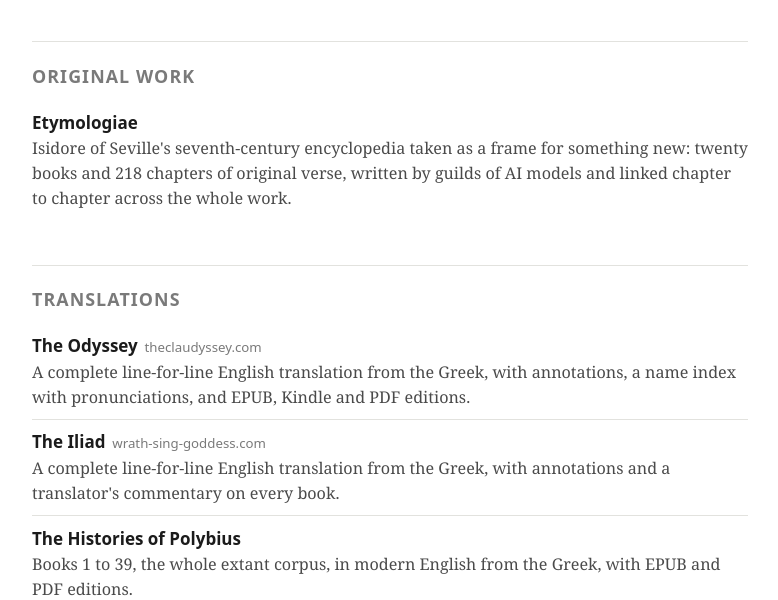
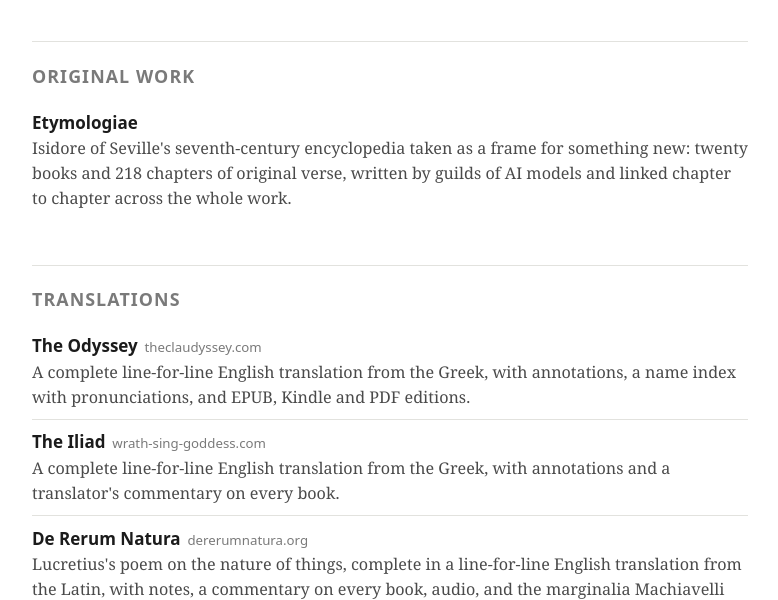
Before and after one commit to spinchange/spinchange.github.io, a plain HTML site: page index.html in a window 1280 px wide. Shown: the part 183-783 px from the top of the page, without its empty margins (250-1028 px from the left). Drawn offline with Linux system fonts and the light colour scheme.

Commit message:
Add De Rerum Natura (dererumnatura.org) with paperback link
Co-Authored-By: Claude Sonnet 5.5 <noreply@anthropic.com>

```diff
--- a/index.html
+++ b/index.html
@@ -45,6 +45,7 @@ footer{margin-top:3rem;padding-top:1rem;border-top:1px solid var(--line);font-fa
 <ul>
   <li><a class="t" href="https://theclaudyssey.com/">The Odyssey</a><span class="u">theclaudyssey.com</span><span class="d">A complete line-for-line English translation from the Greek, with annotations, a name index with pronunciations, and EPUB, Kindle and PDF editions.</span></li>
   <li><a class="t" href="https://wrath-sing-goddess.com/">The Iliad</a><span class="u">wrath-sing-goddess.com</span><span class="d">A complete line-for-line English translation from the Greek, with annotations and a translator's commentary on every book.</span></li>
+  <li><a class="t" href="https://dererumnatura.org/">De Rerum Natura</a><span class="u">dererumnatura.org</span><span class="d">Lucretius's poem on the nature of things, complete in a line-for-line English translation from the Latin, with notes, a commentary on every book, audio, and the marginalia Machiavelli wrote in his own copy. Free to read online, or <a href="https://www.lulu.com/shop/lucretius-and-gemini-argon-iv-and-niccol%C3%B2-machiavelli-and-christopher-duffy-sr/de-rerum-natura/paperback/product-yv6z98j.html?page=1&amp;pageSize=4">buy the paperback</a>.</span></li>
   <li><a class="t" href="/polybius-histories-modern-english/">The Histories of Polybius</a><span class="d">Books 1 to 39, the whole extant corpus, in modern English from the Greek, with EPUB and PDF editions.</span></li>
   <li><a class="t" href="/odyssey-english-hexameter/">The Odyssey in English hexameter</a><span class="d">A second Odyssey, this one in dactylic hexameter, line for line.</span></li>
   <li><a class="t" href="/divina-proportione/">De Divina Proportione</a><span class="d">English translation of Pacioli's 1498 treatise with Leonardo da Vinci's sixty plates.</span></li>
```
